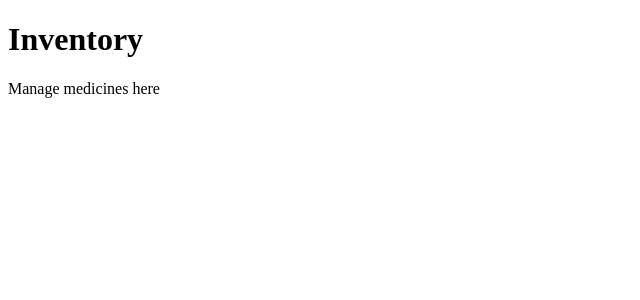
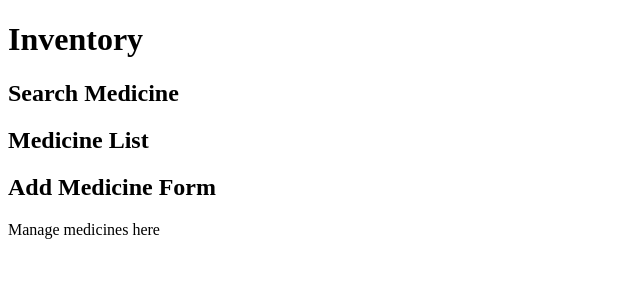
Before and after one commit to safaaeltom/PharmaSmart, a React (Vite) app: page /inventory in a window 1280 px wide. Shown: the top 300 px of the page, without its empty margins (0-640 px from the left). Built offline with nearby package versions, Linux system fonts and the light colour scheme.

Commit message:
feat: split inventory page into components

```diff
--- /dev/null
+++ b/src/components/AddMedicineForm.jsx
@@ -0,0 +1,9 @@
+const AddMedicineForm = () => {
+    return (
+        <div>
+            <h2>Add Medicine Form</h2>
+        </div>
+     );
+}
+
+export default AddMedicineForm;
--- /dev/null
+++ b/src/components/MedicineList.jsx
@@ -0,0 +1,9 @@
+const MedicineList = () => {
+    return (
+        <div>
+            <h2>Medicine List</h2>
+        </div>
+     );
+}
+
+export default MedicineList;
--- /dev/null
+++ b/src/components/SearchMedicine.jsx
@@ -0,0 +1,9 @@
+const SearchMedicine = () => {
+    return (
+        <div>
+            <h2>Search Medicine</h2>
+        </div>
+     );
+}
+
+export default SearchMedicine;
--- a/src/pages/Inventory.jsx
+++ b/src/pages/Inventory.jsx
@@ -1,7 +1,14 @@
+import SearchMedicine from "../components/SearchMedicine";
+import MedicineList from "../components/MedicineList";
+import AddMedicineForm from "../components/AddMedicineForm";
+
 const Inventory = () => {
     return (
         <div>
             <h1>Inventory</h1>
+            <SearchMedicine />
+            <MedicineList/>
+            <AddMedicineForm/>
             <p>Manage medicines here</p>
         </div>
      );
```
